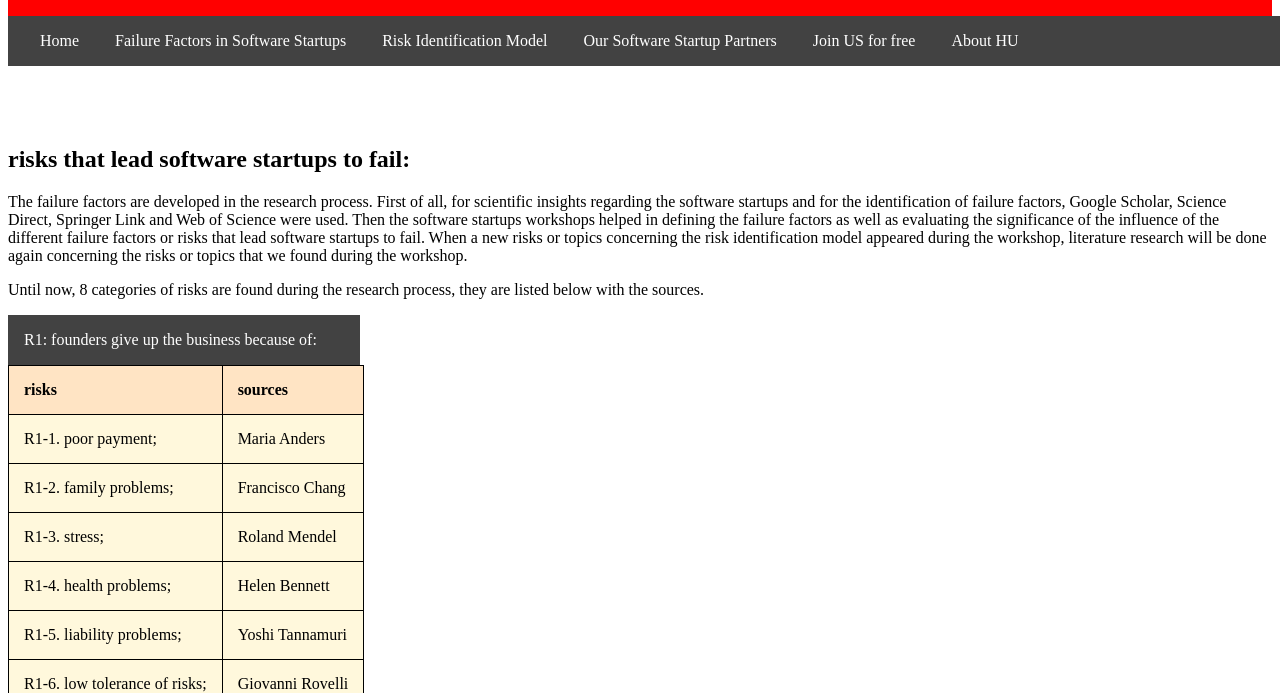
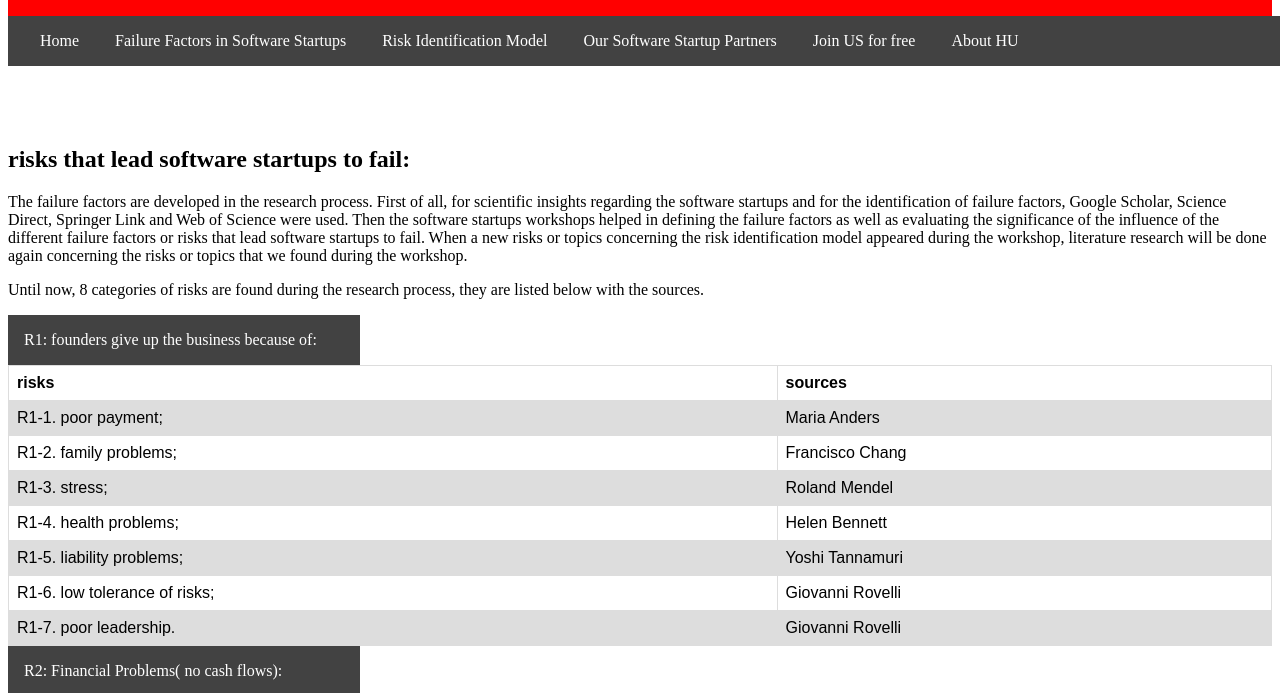
Before and after one commit to ChenpoHU/chenpohu.github.io, a plain HTML site: page Failure Factors in Software Startups.html in a window 1280 px wide. Shown: the part 105-798 px from the top of the page. Drawn offline with Linux system fonts and the light colour scheme.

Commit message:
Update 9

```diff
--- a/style-css.css
+++ b/style-css.css
@@ -157,24 +157,25 @@ iframe {border:2px; color:#FFE4E1; padding-top: 30px; padding-bottom: 60px; padd
 
 #bookmark { color:coral; background-color:cornsilk; border-top-color: aquamarine}
 
-table, th, td {
-    border: 1px solid black;
+table {
+    font-family: arial, sans-serif;
     border-collapse: collapse;
+    width: 100%;
+}
+
+td, th {
+    border: 1px solid #dddddd;
+    text-align: left;
+    padding: 8px;
+}
+
+tr:nth-child(even) {
+    background-color: #dddddd;
 }
 
 caption {text-decoration: chocolate; text-decoration: dashed }
 
-td {
-    background-color: cornsilk
-}
 
-th, td {
-    padding: 15px;
-}
-
-th {
-    text-align: left; background-color: bisque;
-}
 
   .floating-box {
     display: inline-block;
@@ -235,6 +236,14 @@ h4 {
     letter-spacing: 0px;
     color: #3d3d3d;
 }
+.pre  {
+    font-family: Montserrat;
+    font-size: 15px;
+    font-weight: 400;
+    line-height: 23px;
+    letter-spacing: 0px;
+    color: #3d3d3d;
+}
 /*
 To change this license header, choose License Headers in Project Properties.
 To change this template file, choose Tools | Templates
```
